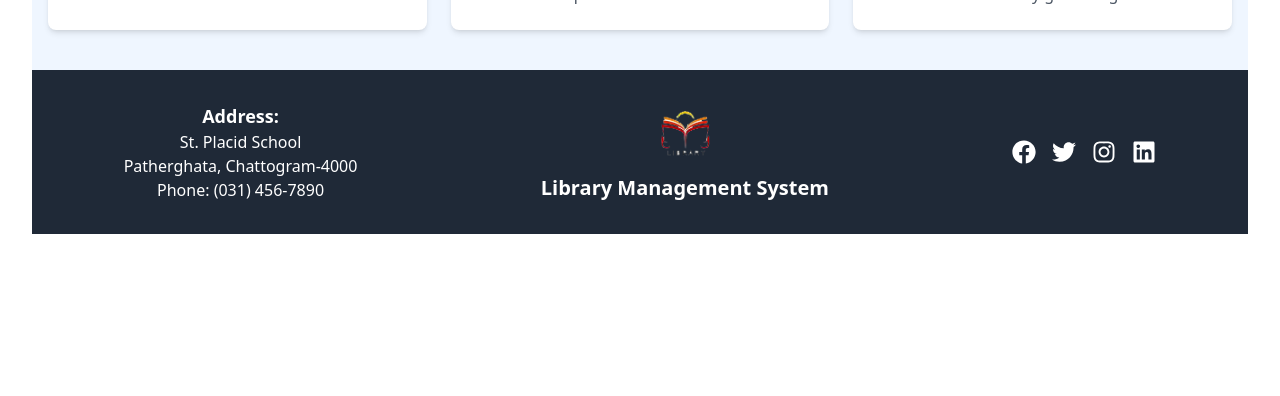
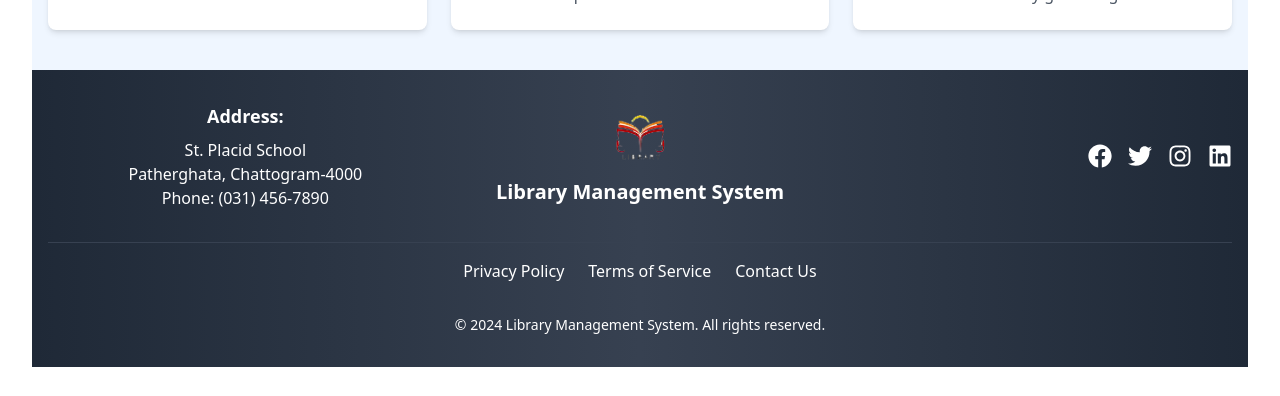
Before and after one commit to karimataulctg/Assignment-11-client, a React (Vite) app: page / in a window 1280 px wide. Shown: the part 1482-1878 px from the top of the page. Before the commit the page ends 1748 px from the top, so only its background shows below. Built offline with nearby package versions, Linux system fonts and the light colour scheme; no server answers.

Commit message:
Footer updated

```diff
--- a/src/components/Footer.jsx
+++ b/src/components/Footer.jsx
@@ -4,38 +4,51 @@ import logo from '../assets/LibraryLogo.png';
 
 const Footer = () => {
   return (
-    <footer className="bg-gray-800 text-white py-8">
-      <div className="container mx-auto flex justify-around items-center">
-        {/* Left Side: Address */}
-        <div>
-          <h2 className="text-lg font-semibold">Address:</h2>
+    <footer className="bg-gradient-to-r from-gray-800 via-gray-700 to-gray-800 text-white py-8">
+      <div className="container mx-auto px-4">
+        <div className="flex flex-wrap justify-between items-center">
+          {/* Address Section */}
+          <div className="w-full sm:w-1/3 mb-6 sm:mb-0">
+            <h2 className="text-lg font-semibold mb-2">Address:</h2>
             <p>St. Placid School</p>
             <p>Patherghata, Chattogram-4000</p>
             <p>Phone: (031) 456-7890</p>
           </div>
 
-        {/* Middle: Logo and Website Name */}
-        <div className="flex flex-col items-center">
-          <div className="mb-2">
-            <img src={logo} alt="Library Logo" className="h-16" />
-          </div>
+          {/* Logo Section */}
+          <div className="w-full sm:w-1/3 flex flex-col items-center mb-6 sm:mb-0">
+            <img src={logo} alt="Library Logo" className="h-16 mb-2" />
             <h1 className="text-xl font-bold">Library Management System</h1>
           </div>
 
-        {/* Right Side: Social Media Icons */}
-        <div className="flex space-x-4">
-          <a href="https://facebook.com" target="_blank" rel="noopener noreferrer" className="hover:text-blue-400">
+          {/* Social Media Section */}
+          <div className="w-full sm:w-1/3 flex justify-center sm:justify-end space-x-4">
+            <a href="https://facebook.com" target="_blank" rel="noopener noreferrer" className="hover:text-blue-400 transition duration-300">
               <FaFacebook size={24} />
             </a>
-          <a href="https://twitter.com" target="_blank" rel="noopener noreferrer" className="hover:text-blue-400">
+            <a href="https://twitter.com" target="_blank" rel="noopener noreferrer" className="hover:text-blue-400 transition duration-300">
               <FaTwitter size={24} />
             </a>
-          <a href="https://instagram.com" target="_blank" rel="noopener noreferrer" className="hover:text-blue-400">
+            <a href="https://instagram.com" target="_blank" rel="noopener noreferrer" className="hover:text-blue-400 transition duration-300">
               <FaInstagram size={24} />
             </a>
-          <a href="https://linkedin.com" target="_blank" rel="noopener noreferrer" className="hover:text-blue-400">
+            <a href="https://linkedin.com" target="_blank" rel="noopener noreferrer" className="hover:text-blue-400 transition duration-300">
               <FaLinkedin size={24} />
             </a>
+          </div>
+        </div>
+
+        {/* Additional Links */}
+        <div className="flex flex-col gap-8 items-center mt-8 border-t border-gray-700 pt-4">
+          <div className="flex space-x-6 mb-4 sm:mb-0">
+            <a href="/privacy" className="hover:underline">Privacy Policy</a>
+            <a href="/terms" className="hover:underline">Terms of Service</a>
+            <a href="/contact" className="hover:underline">Contact Us</a>
+          </div>
+
+          <div>
+          <p className="text-sm">&copy; {new Date().getFullYear()} Library Management System. All rights reserved.</p>
+          </div>
         </div>
       </div>
     </footer>
```
Lines whose indentation alone changed are shown as unchanged.
